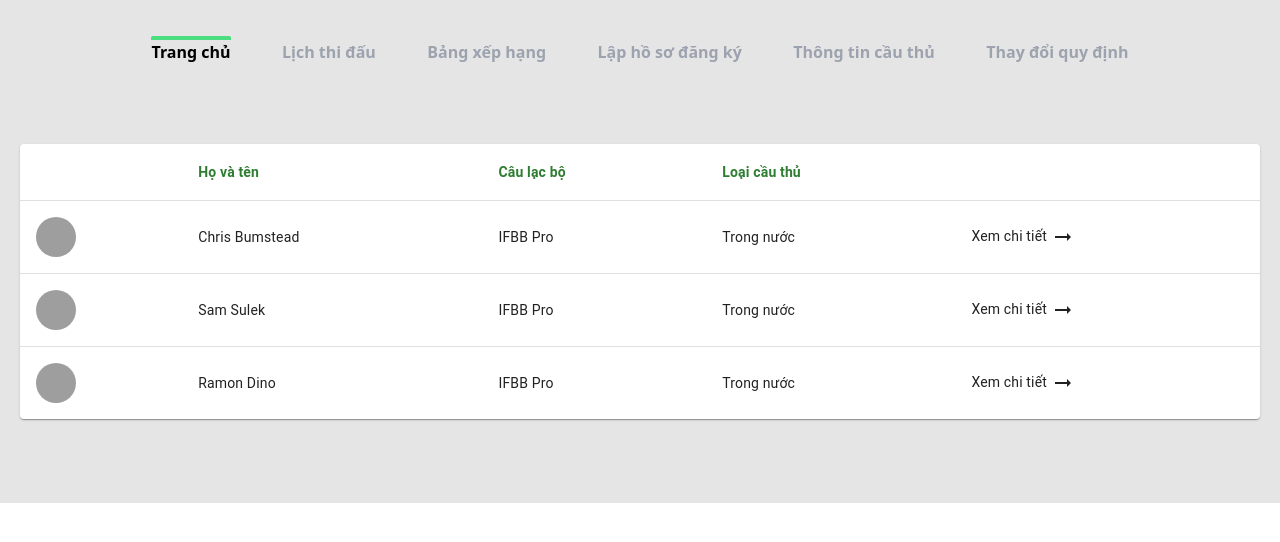
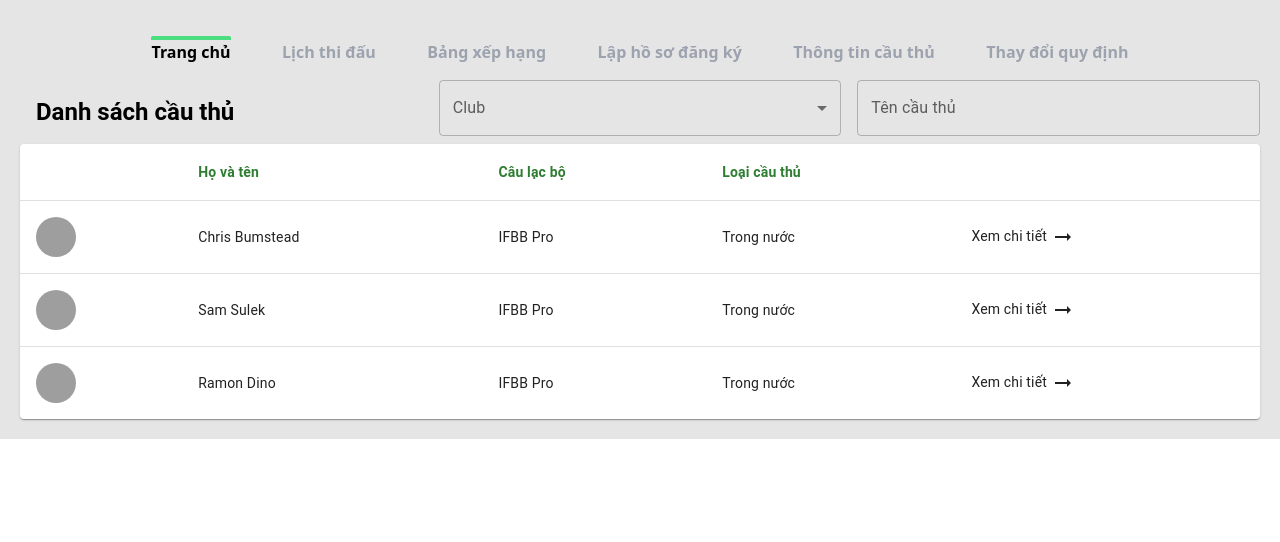
Before and after one commit to let-me-out-HCMUS/introSE, a React (Vite) app in the folder client/admin/: page /players in a window 1280 px wide. Shown: the top 542 px of the page. Built offline with nearby package versions, Linux system fonts and the light colour scheme; grey boxes are pictures that could not be loaded.

Commit message:
update player page

```diff
--- a/client/admin/src/features/clubs/ClubDetail.jsx
+++ b/client/admin/src/features/clubs/ClubDetail.jsx
@@ -3,9 +3,7 @@ import { Box, Card, CardContent, CardMedia, Typography } from "@mui/material";
 export default function ClubDetail() {
   return (
     <>
-      <Card
-        sx={{ display: "flex", flexDirection: "column", alignItems: "center" }}
-      >
+      <Card sx={{ display: "flex", alignItems: "center" }}>
         <CardMedia
           component="img"
           image="https://hanoifc.com.vn/images/logo-v2.png"
--- /dev/null
+++ b/client/admin/src/features/players/PlayerAppBar.jsx
@@ -0,0 +1,58 @@
+import {
+  Box,
+  Button,
+  FormControl,
+  Grid,
+  InputLabel,
+  Menu,
+  MenuItem,
+  Select,
+  TextField,
+  Typography,
+} from "@mui/material";
+import { useState } from "react";
+
+import { clubs } from "../../mocks/clubPage";
+import { IoSearchCircleOutline } from "react-icons/io5";
+
+export default function PlayerAppBar() {
+  const [club, setClub] = useState("");
+
+  const handleChange = (event) => {
+    setClub(event.target.value);
+  };
+
+  return (
+    <Grid container spacing={2}>
+      <Grid item xs={4}>
+        <Typography
+          component="div"
+          variant="h5"
+          sx={{ fontWeight: "bold", margin: 2 }}
+        >
+          Danh sách cầu thủ
+        </Typography>
+      </Grid>
+      <Grid item xs={4}>
+        <FormControl fullWidth>
+          <InputLabel>Club</InputLabel>
+          <Select value={club} label="Club" onChange={handleChange}>
+            {clubs.map((item) => (
+              <MenuItem value={item.id} key={item.id}>
+                {item.name}
+              </MenuItem>
+            ))}
+          </Select>
+        </FormControl>
+      </Grid>
+      <Grid item xs={4}>
+        <TextField
+          fullWidth
+          id="outlined-basic"
+          label="Tên cầu thủ"
+          variant="outlined"
+        />
+      </Grid>
+    </Grid>
+  );
+}
--- a/client/admin/src/features/players/PlayerDetails.jsx
+++ b/client/admin/src/features/players/PlayerDetails.jsx
@@ -31,7 +31,6 @@ export default function PlayerDetails() {
           sx={{
             display: "flex",
             flexDirection: "column",
-            // justifyContent: "space-evenly",
             width: "100%",
           }}
         >
--- a/client/admin/src/pages/PlayerPage.jsx
+++ b/client/admin/src/pages/PlayerPage.jsx
@@ -1,9 +1,19 @@
+import { Box } from "@mui/material";
+import PlayerAppBar from "../features/players/PlayerAppBar";
 import PlayerTable from "../features/players/PlayerTable";
 
 export default function PlayerPage() {
   return (
-    <div className="flex justify-center py-16	">
+    <Box
+      sx={{
+        display: "flex",
+        flexDirection: "column",
+        justifyContent: "center",
+        paddingY: "16",
+      }}
+    >
+      <PlayerAppBar />
       <PlayerTable />
-    </div>
+    </Box>
   );
 }
```
